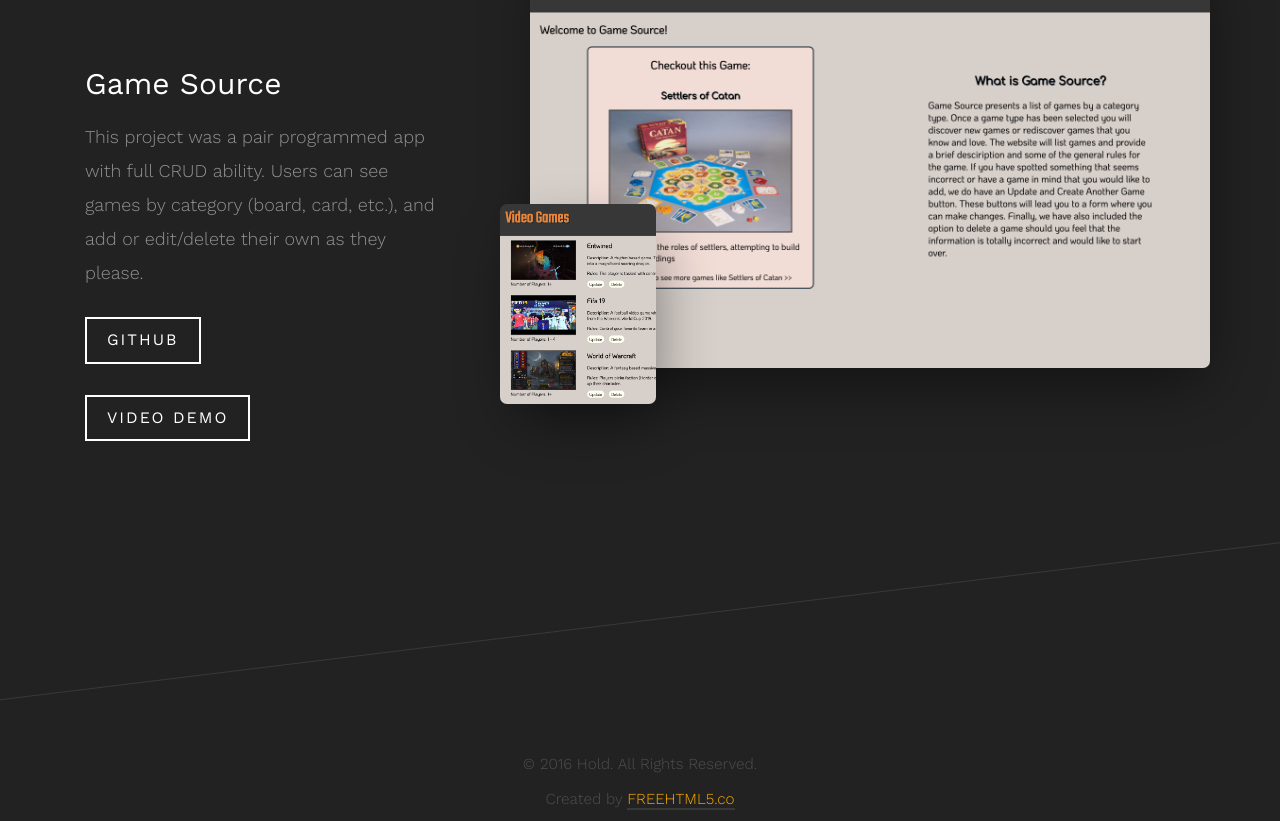
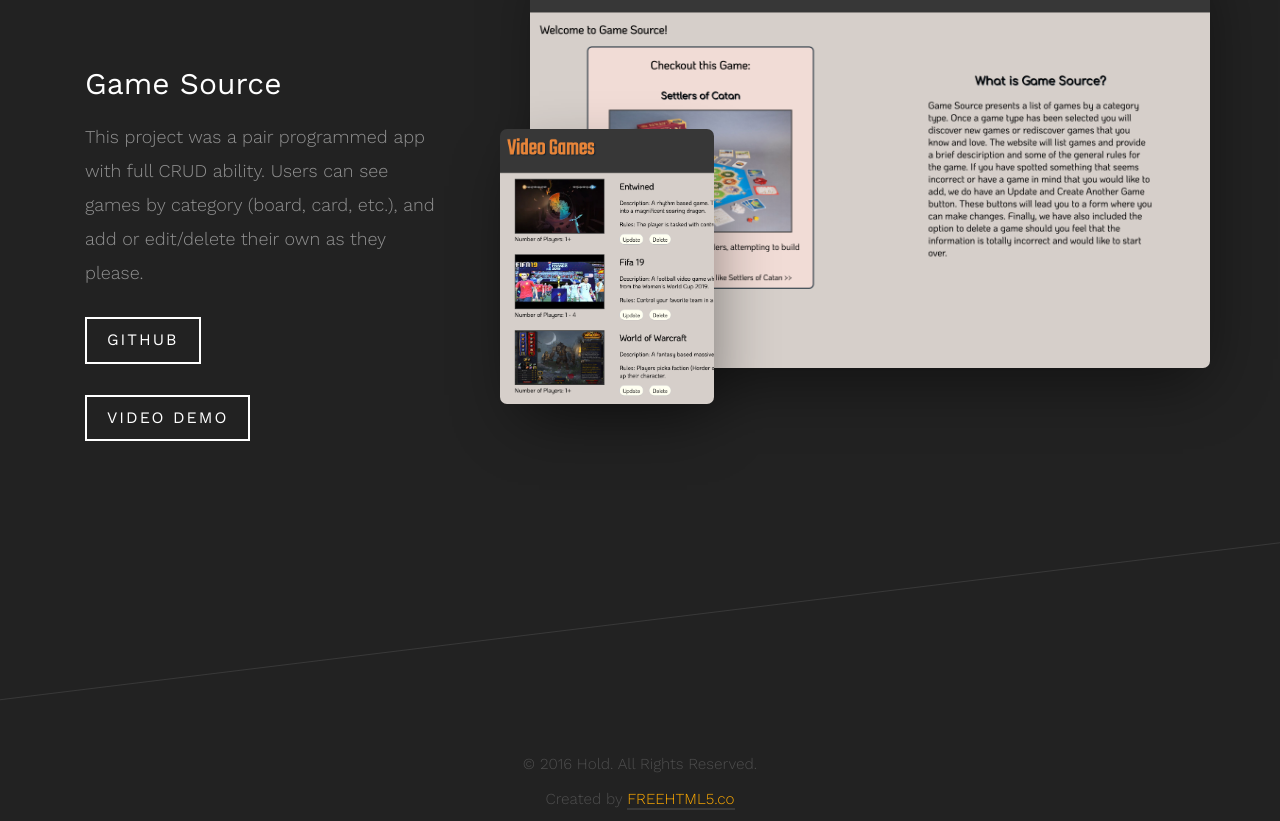
Before and after one commit to sydwer/sydwer.github.io, a plain HTML site: page projects.html in a window 1280 px wide. Shown: the part 3380-4201 px from the top of the page. Drawn offline with nearby package versions, Linux system fonts and the light colour scheme; some packages are replaced by stand-ins of ours; no server answers; files whose address does not match are found by name; a web font is replaced by a local one.

Commit message:
Upped the size of Game Source's front photo to better show its contents

```diff
--- a/projects.html
+++ b/projects.html
@@ -243,7 +243,7 @@
 							<img src="images/homepage.png" alt="Game Source's Home Page" style="height: 425px;">
 						</div>
 						<div class="img-holder-2 animate-box">
-							<img src="images/videogames.png" alt="The videogames page" style="height: 200px;">
+							<img src="images/videogames.png" alt="The videogames page" style="height: 275px;">
 						</div>
 					</div>
 					<div class="fh5co-text col-md-4 col-md-pull-8 animate-box">
```
